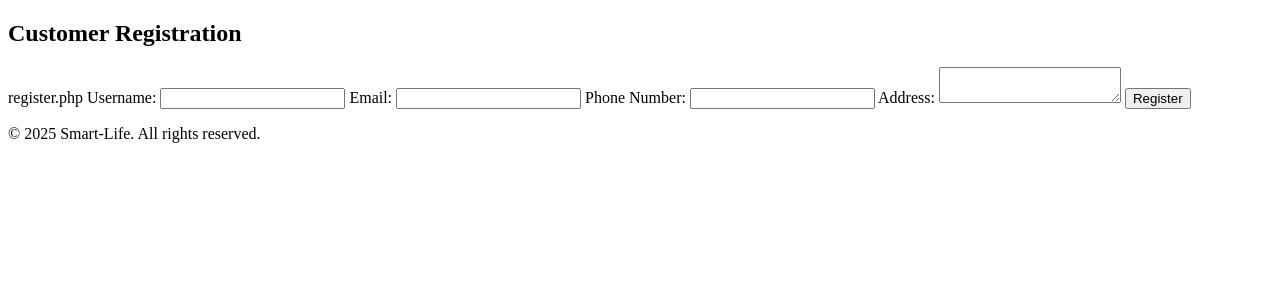
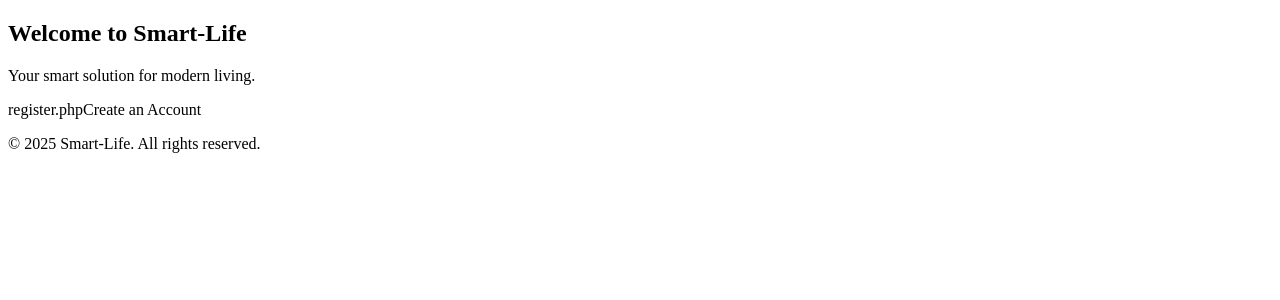
Before and after one commit to hira8talukder/Smart-Life, a PHP site: page / in a window 1280 px wide. Shown: the part 124-424 px from the top of the page. Run offline with PHP 8.4, Linux system fonts and the light colour scheme.

Commit message:
register file updated

```diff
--- a/index.php
+++ b/index.php
@@ -1,22 +1,9 @@
 <?php include 'header.php'; ?>
 
-<div class="form-container">
-    <h2>Customer Registration</h2>
-    register.php
-        <label>Username:</label>
-        <input type="text" name="username" required>
-
-        <label>Email:</label>
-        <input type="email" name="email" required>
-
-        <label>Phone Number:</label>
-        <input type="tel" name="phone" pattern="[0-9]{10,15}" required>
-
-        <label>Address:</label>
-        <textarea name="address" required></textarea>
-
-        <button type="submit">Register</button>
-    </form>
+<div class="main-content">
+    <h2>Welcome to Smart-Life</h2>
+    <p>Your smart solution for modern living.</p>
+    register.phpCreate an Account</a>
 </div>
 
 <?php include 'footer.php'; ?>
```
Also changed, not shown: register.php (+45 -0 lines).
